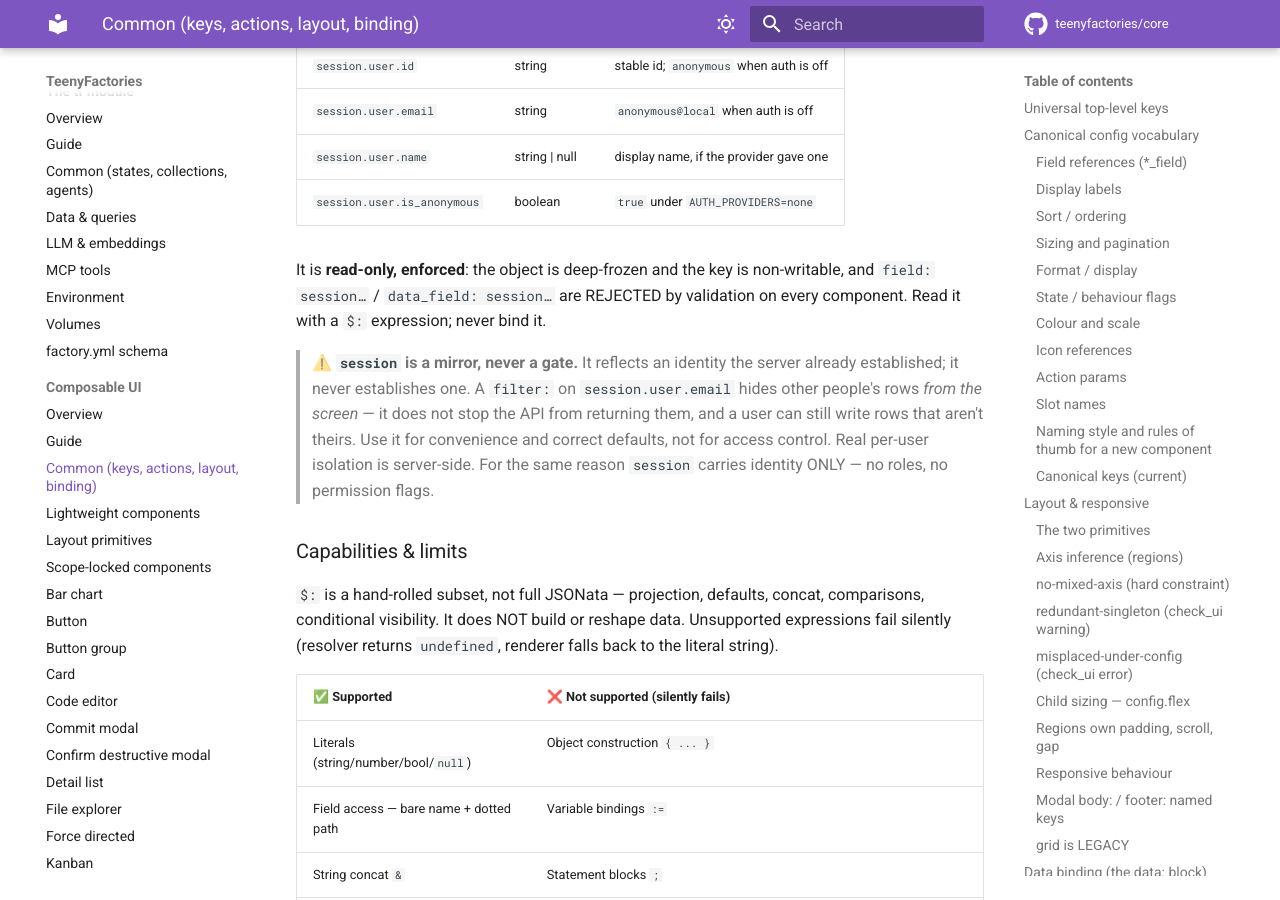
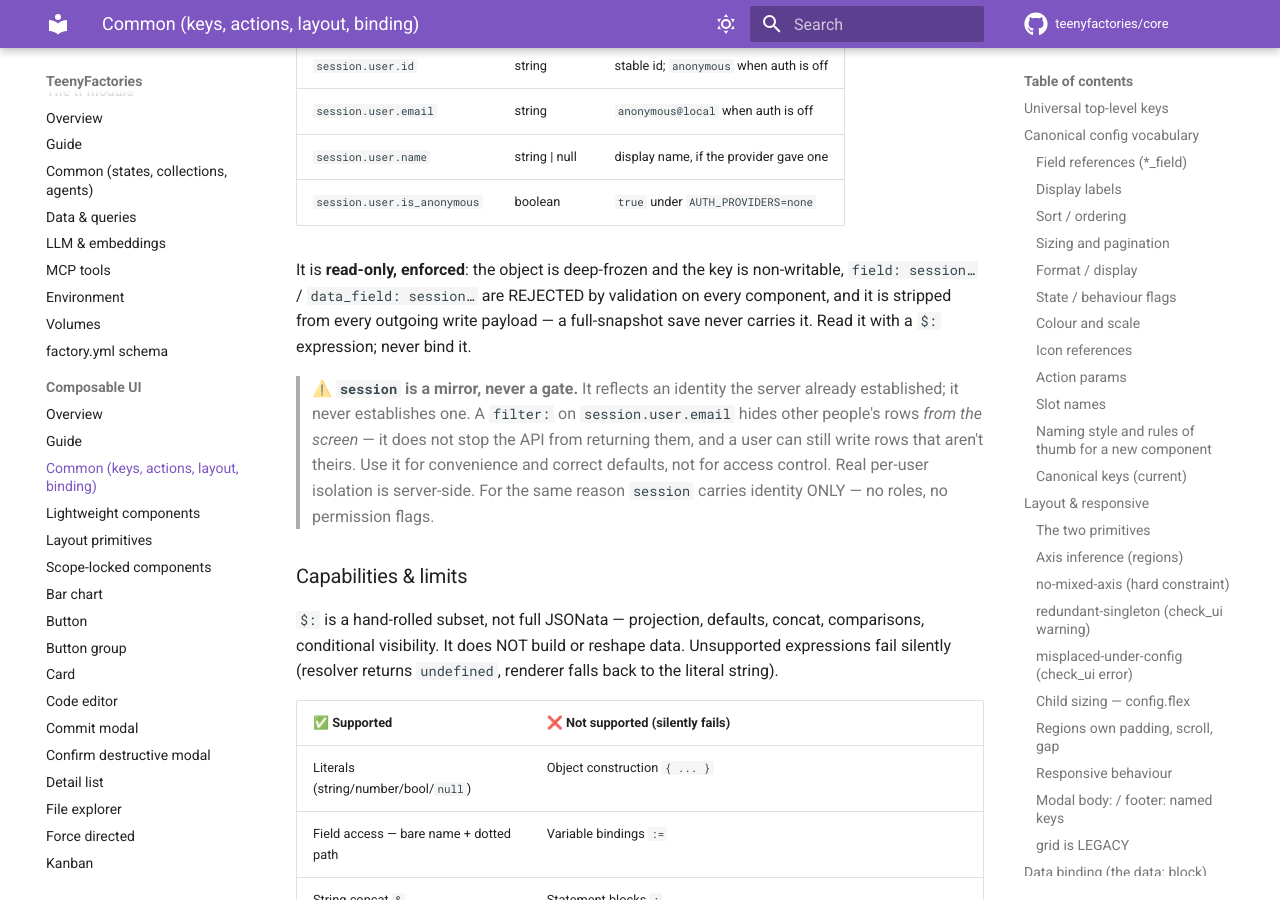
Before and after one commit to teenyfactories/core, an MkDocs documentation site: the page built from docs/reference/ui-common.md, in a window 1280 px wide and 900 px high, scrolled down 15752 px. Built offline with MkDocs 1.6.1 and Material for MkDocs 9.7.7, drawn with Linux system fonts in a browser that asks for light colours; comment, search, counter and statistics services are not loaded; some of the changed text lies outside the part shown.

Commit message:
docs: mirror ui-common.md reference doc from orchestrator
Sync ui-common.md from orchestrator/backend/mcp/reference/ to core/docs/reference/ to keep reference docs consistent across repositories.

```diff
--- a/docs/reference/ui-common.md
+++ b/docs/reference/ui-common.md
@@ -434,7 +434,7 @@ The leaf-specific names still resolve on their own leaf and are **deprecated**
 | `session.user.name` | string \| null | display name, if the provider gave one |
 | `session.user.is_anonymous` | boolean | `true` under `AUTH_PROVIDERS=none` |
 
-It is **read-only, enforced**: the object is deep-frozen and the key is non-writable, and `field: session…` / `data_field: session…` are REJECTED by validation on every component. Read it with a `$:` expression; never bind it.
+It is **read-only, enforced**: the object is deep-frozen and the key is non-writable, `field: session…` / `data_field: session…` are REJECTED by validation on every component, and it is stripped from every outgoing write payload — a full-snapshot save never carries it. Read it with a `$:` expression; never bind it.
 
 > ⚠️ **`session` is a mirror, never a gate.** It reflects an identity the server already established; it never establishes one. A `filter:` on `session.user.email` hides other people's rows *from the screen* — it does not stop the API from returning them, and a user can still write rows that aren't theirs. Use it for convenience and correct defaults, not for access control. Real per-user isolation is server-side. For the same reason `session` carries identity ONLY — no roles, no permission flags.
 
```
Also changed, not shown: other parts of docs/reference/ui-common.md (+1 -1 lines).
